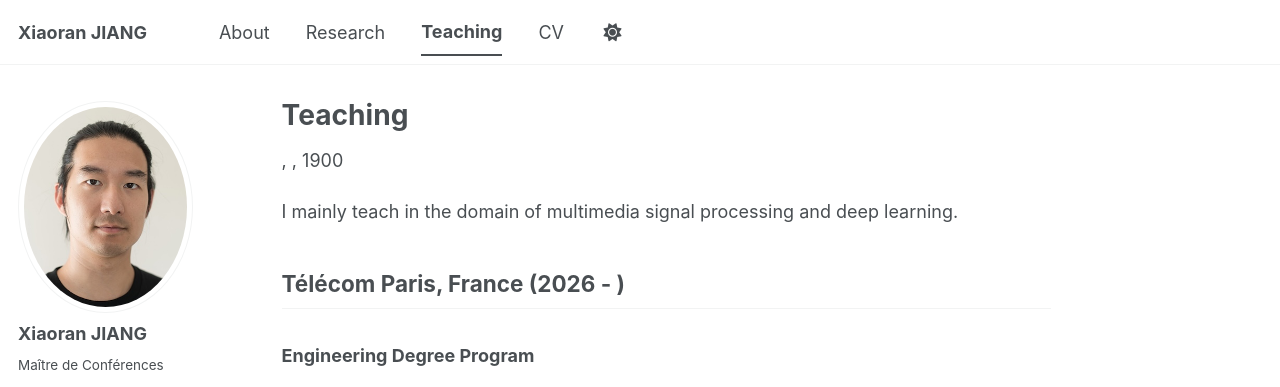
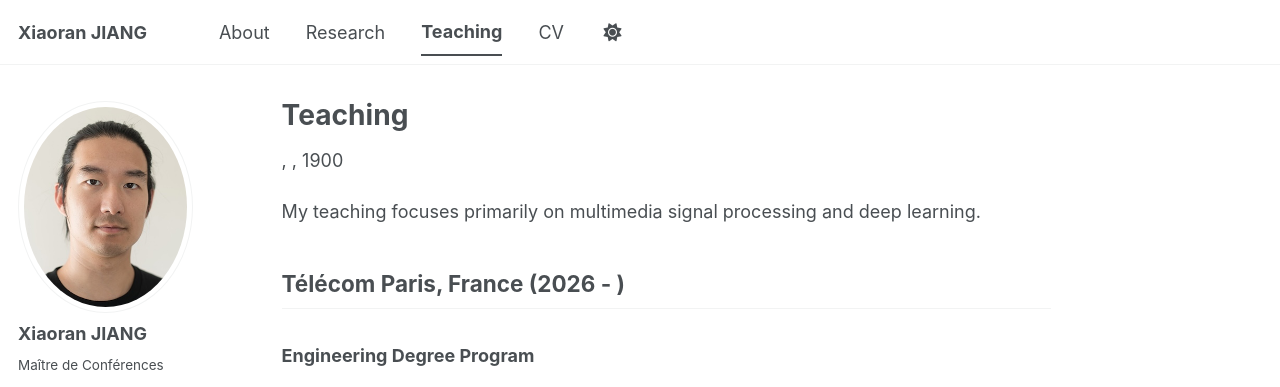
Before and after one commit to xiaoranjiang/xiaoranjiang.github.io, a Jekyll site: the page built from _pages/teaching.md, in a window 1280 px wide and 1118 px high. Shown: the top 387 px of the window. Built offline with Jekyll 4.4.1, drawn with Linux system fonts in a browser that asks for light colours; a style sheet for code colours, icons or effects is not loaded.

Commit message:
Update teaching.md

```diff
--- a/_pages/teaching.md
+++ b/_pages/teaching.md
@@ -4,7 +4,7 @@
 permalink: /teaching/
 ---
 
-I mainly teach in the domain of multimedia signal processing and deep learning.
+My teaching focuses primarily on multimedia signal processing and deep learning.
 
 ## Télécom Paris, France (2026 - )
 ### Engineering Degree Program
```
